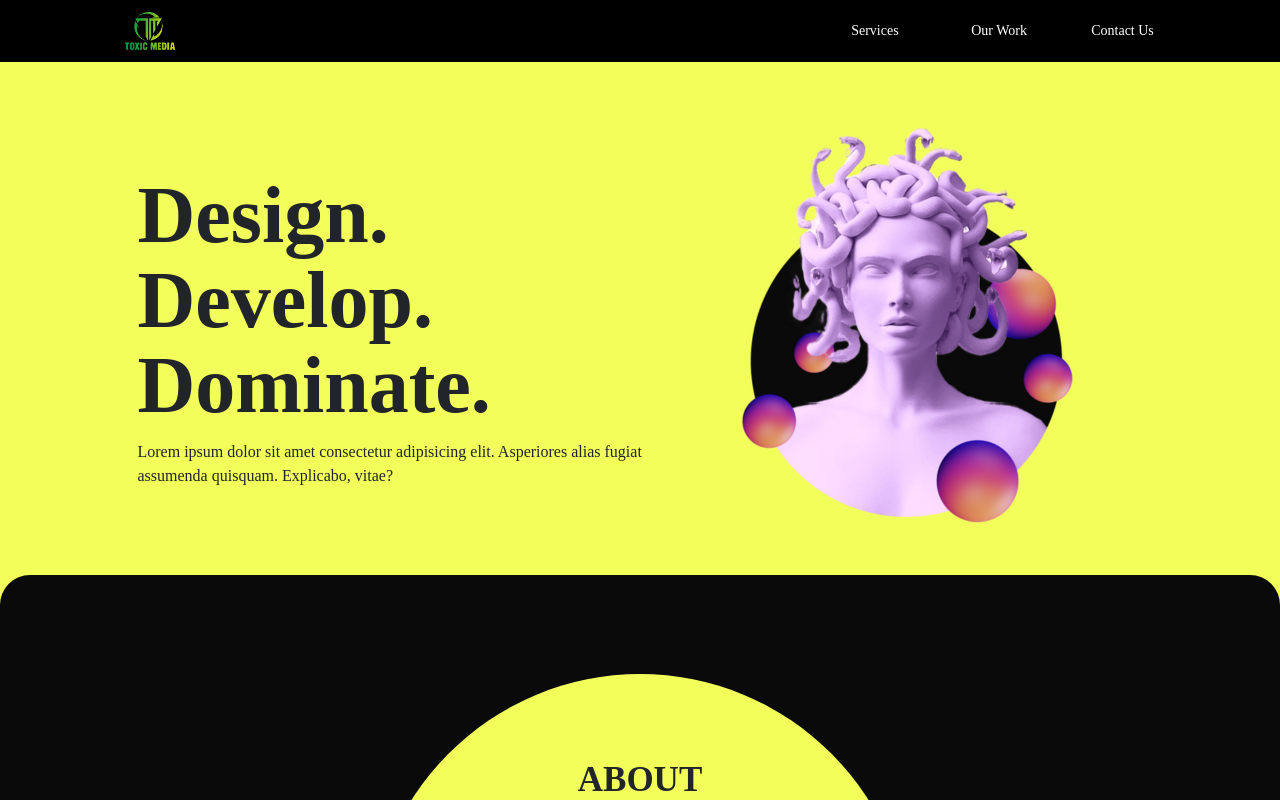
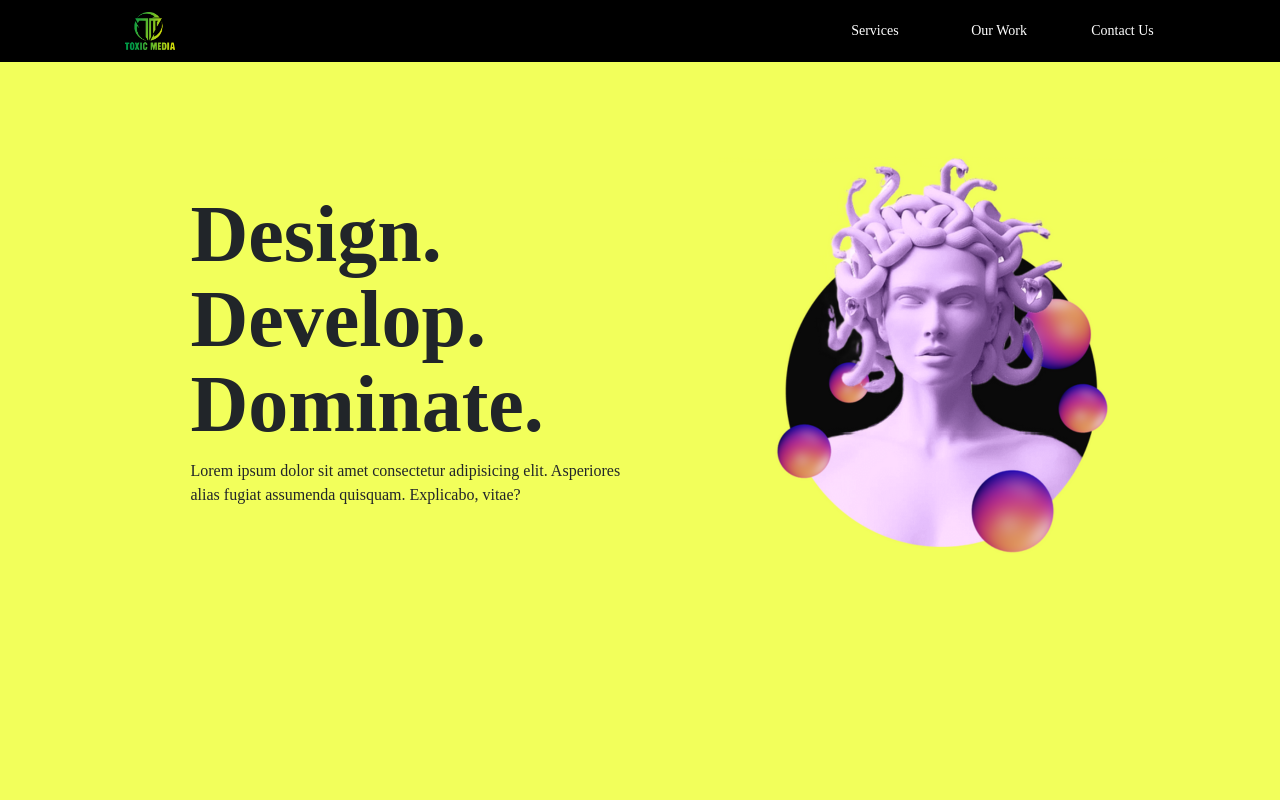
Before and after one commit to sarah-4-coder/Toxic_media1-master, a React (Create React App) app: page / in a window 1280 px wide. Shown: the top 800 px of the page. Built offline with nearby package versions, Linux system fonts and the light colour scheme; the HTML template or start-up script is replaced by a standard one; a web font is replaced by a local one.

Commit message:
first commit

```diff
--- a/src/react-components/Home.jsx
+++ b/src/react-components/Home.jsx
@@ -9,8 +9,8 @@ const Home = () => {
     <main style={{ backgroundColor: "#f2ff5b" }}>
       <section className="home">
         <div className="home__hero ">
-          <div className="hero__box u-margin-top-small">
-            <div class="row " id="main_hero">
+
+            <div class="row " >
               <div class="col-lg-5 main-1">
                 <h1 className="heading-primary">Design.</h1>
                 <h1 className="heading-primary">Develop.</h1>
@@ -23,12 +23,12 @@ const Home = () => {
                 </p>
               </div>
 
-              <div className="col-lg-5" id="main_div">
+              <div className="col-lg-5 main-2">
                 <img id="main" src={Medusa} alt="" />
               </div>
             </div>
           </div>
-        </div>
+
       </section>
       <section className="about__section" id="about__section">
         <div className="about">
--- a/src/sass/layout/_home.scss
+++ b/src/sass/layout/_home.scss
@@ -5,53 +5,14 @@
   background-color: $color-primary;
 
   &__hero {
-    padding: 3rem 4rem;
-    @include respond(tab-port) {
-      // height: 79vh;
-      height: fit-content;
-      width: 50%;
-      margin-top: 100px;
-      top: 50%;
-      text-align: center;
-      display: flex;
-      justify-content: center; /* Horizontally center align items */
-      align-items: center; /* Vertically center align items */
-    }
+    height: 75vh;
 
+    padding: 10rem 4rem 4rem;
 
-
-    .main-1{
-      height:35rem;
-      width: 52rem;
-      z-index: 2;
-      padding-top: 5rem;
-
-      background-color: $color-primary;
-
-    }
-    #main {
-
-      z-index: 1;
-      height: 40rem;
-      width: auto;
-    }
-
-    #main_div {
-      display: flex;
-      align-items: center;
-      justify-content: center;
+    .main-1 {
+      width: 45%;
       margin: auto;
     }
-    #main_hero{
-      height: fit-content;
-      display: flex;
-      justify-content: center;
-      align-items: center;
-    }
-
-
-
-
   }
 }
 
```
